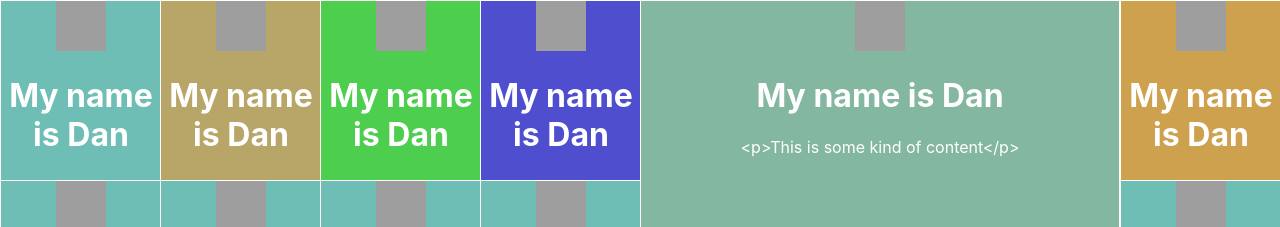
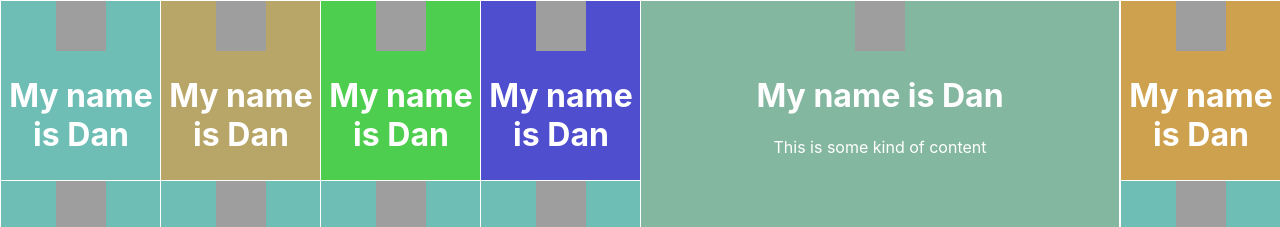
Before and after one commit to vallgroup/Torque-Northern-Trust, a React (Create React App) app in the folder src/app/: page /icon-grid in a window 1280 px wide. Shown: the top 227 px of the page. Built offline with nearby package versions, Linux system fonts and the light colour scheme.

Commit message:
added dangerouslySetInnerHTML in iconGrid and Agenda

```diff
--- a/src/app/src/components/Agenda/Agenda.js
+++ b/src/app/src/components/Agenda/Agenda.js
@@ -35,7 +35,7 @@ export default function Agenda() {
   } else {
     return (
       <AgendaPage>
-        <div>{agenda}</div>
+        <div dangerouslySetInnerHTML={{ __html: agenda }} />
       </AgendaPage>
     );
   }
--- a/src/app/src/components/PortraitGrids/FocusedIcon.js
+++ b/src/app/src/components/PortraitGrids/FocusedIcon.js
@@ -40,7 +40,7 @@ export default function FocusedIcon({ icon }) {
       >
         <Icon src={icon.icon.url} alt="icon" />
         <h1>{icon.title}</h1>
-        {icon.content}
+        <div dangerouslySetInnerHTML={{ __html: icon.content }} />
       </GridIconOverlay>
     </FocusedPortaitContainer>
   );
```
